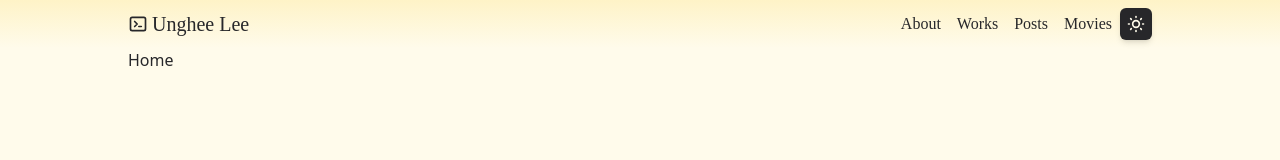
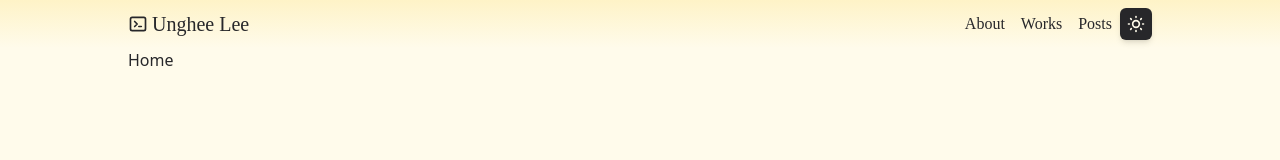
Before and after one commit to iMUngHee/unghee.dev, a Next.js app: page / in a window 1280 px wide. Shown: the top 160 px of the page. Built offline with nearby package versions, Linux system fonts and the light colour scheme; a web font is replaced by a local one.

Commit message:
pages; Delete Movies page

```diff
--- a/components/NavigationBar.tsx
+++ b/components/NavigationBar.tsx
@@ -32,8 +32,9 @@ export default function NavigationBar() {
     >
       <div
         className="flex h-full items-center justify-between
-        [width:calc(100%-2em)] lg:mx-auto
-        lg:w-[1024px] xl:w-[1376px] 2xl:w-[1728px]
+        [width:calc(100%-2em)]
+        lg:mx-auto lg:w-[1024px] xl:w-[1376px]
+        2xl:w-[1728px]
       "
       >
         <div className="flex flex-row items-center justify-center gap-1">
@@ -78,9 +79,6 @@ export default function NavigationBar() {
               </Link>
               <Link href="/posts">
                 <a>Posts</a>
-              </Link>
-              <Link href="/movies">
-                <a>Movies</a>
               </Link>
             </nav>
           </div>
@@ -157,9 +155,6 @@ export default function NavigationBar() {
             <Link href="/posts">
               <a>Posts</a>
             </Link>
-            <Link href="/movies">
-              <a>Movies</a>
-            </Link>
           </nav>
         </div>
       </div>
--- a/pages/movies/index.tsx
+++ /dev/null
@@ -1,11 +0,0 @@
-import { NextPage } from "next";
-
-const Movies: NextPage = () => {
-  return (
-    <>
-      <div>Movies</div>
-    </>
-  );
-};
-
-export default Movies;
```
